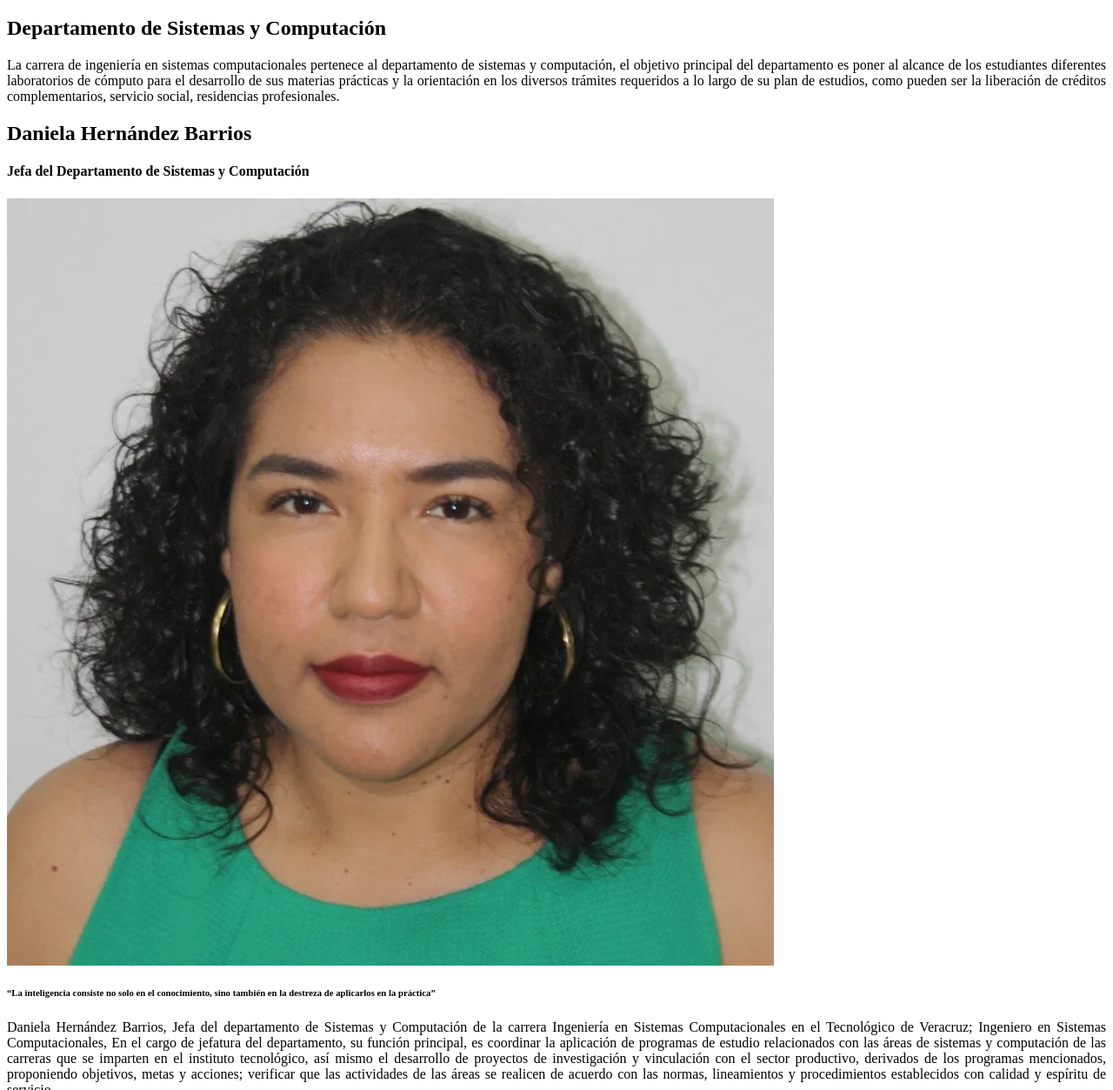
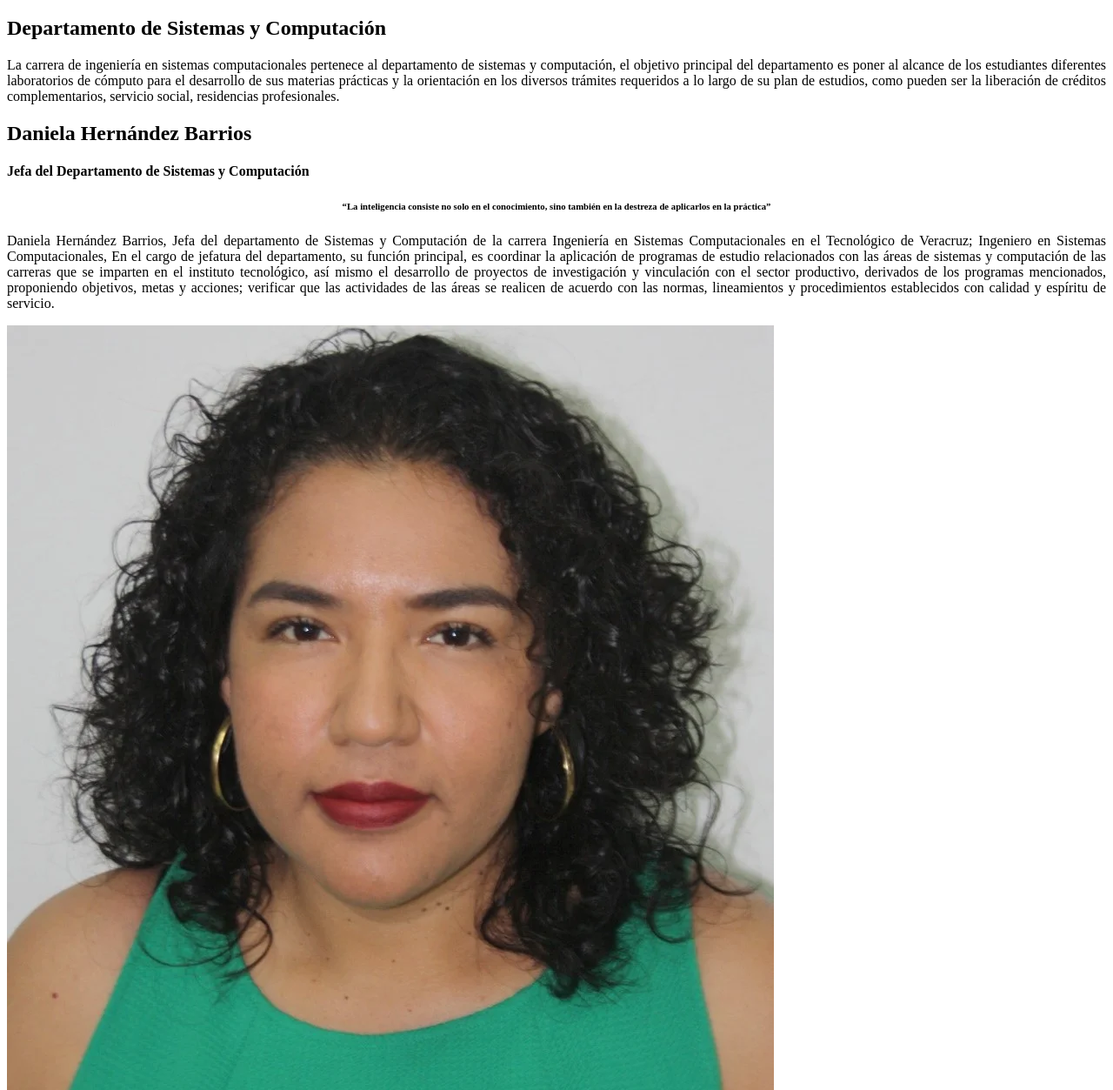
Before and after one commit to dddniela/Sistemas-Computacionales, a PHP site: template src/View/conocenos-vista.php in a window 1280 px wide. Shown: the part 1699-2952 px from the top of the page at 87% size. Run offline with PHP 8.4, Linux system fonts and the light colour scheme; the template is opened without the code that fills it, so the values that code supplies are empty.

Commit message:
Detalles en Conocenos
+ Se modificaron tamaños de las imágenes.

```diff
--- a/src/View/conocenos-vista.php
+++ b/src/View/conocenos-vista.php
@@ -14,28 +14,26 @@
 </div>
 <!-- Fin Portada-->
 
-<!-- Introducción al departamento-->
-<div class="azul-medio g-0 pt-5"></div>
-<section class="p-2">
-  <div class="row px-2 g-0">
-    <div class="col-lg-6 col-12 p-2 shadow-sm">
-      <div class="d-flex justify-content-center align-items-center w-100 h-100">
-        <img src="img/IMG_2102.webp" class="img-fluid rounded" alt="" />
+<!-- Departamento de Sistemas -->
+<div class="bg-primary pt-5"></div>
+<section class="lightSection bg-light p-2 px-4">
+  <div class="row mb-4 px-2 g-0">
+
+  <div class="col-lg-6 col-12 p-4 shadow-sm">
+    <div class="d-flex justify-content-center align-items-center w-100 h-100">
+        <img class="img-fluid basicImage rounded" src="img/IMG_2102.webp" alt="">
       </div>
     </div>
 
-    <div class="seccionSistemas col-lg-6 col-12 p-4">
+    <div class="col-lg-6 col-12 py-4">
       <div class="d-flex justify-content-center align-items-center w-100 h-100">
         <div class="row g-0">
           <div class="col-12">
-            <h2 class="tituloSeccion text-center font-bold m-3">
-              Departamento de Sistemas y Computación
-            </h2>
-            <div class="separadorSeccion"></div>
+            <h2 class="sectionTitle text-center font-bold m-3">Departamento de Sistemas y Computación</h2>
+            <div class="sectionSeparator"></div>
           </div>
-          <div class="col-12">
-            <p style="text-align: justify">
-              La carrera de ingeniería en sistemas computacionales pertenece al
+          <div class="col-12 px-4" style="text-align: center;">
+            <p style="text-align: justify;"> La carrera de ingeniería en sistemas computacionales pertenece al
               departamento de sistemas y computación, el objetivo principal del
               departamento es poner al alcance de los estudiantes diferentes
               laboratorios de cómputo para el desarrollo de sus materias
@@ -48,34 +46,29 @@
         </div>
       </div>
     </div>
+
   </div>
 </section>
-<!-- Fin Introducción al departamento-->
+<!--Fin Departamento de Sistemas -->
 
 <!-- Descripción Jefa/e del departamento -->
-<div class="azul-medio g-0 pt-5"></div>
-<section class="p-2">
-  <div class="row px-2 g-0">
-    <div class="seccionSistemas col-lg-6 col-12 p-4">
+<div class="bg-primary pt-5"></div>
+<section class="lightSection bg-light p-2 px-4">
+  <div class="row mb-4 px-2 g-0">
+
+
+
+    <div class="col-lg-6 col-12 py-4">
       <div class="d-flex justify-content-center align-items-center w-100 h-100">
         <div class="row g-0">
           <div class="col-12">
-            <h2 class="tituloSeccion text-center font-bold m-3">
-              Daniela Hernández Barrios
-            </h2>
-            <div class="separadorSeccion"></div>
+            <h2 class="sectionTitle text-center font-bold m-3">Daniela Hernández Barrios</h2>
+            <div class="sectionSeparator"></div>
             <h4 class="text-center fw-bold fs-3">
               Jefa del Departamento de Sistemas y Computación
             </h4>
           </div>
-
-          <div class="col-lg-6 col-12 p-2 shadow-sm d-lg-none d-flex">
-            <div class="d-flex justify-content-center align-items-center w-100 h-100">
-              <img src="img/Docentes/danielaHernandezBarrios.webp" class="img-fluid rounded" alt="" />
-            </div>
-          </div>
-
-          <div class="col-12 mt-2">
+          <div class="col-12 px-4" style="text-align: center;">
             <h6 class="text-center fw-bold fs-6">
               “La inteligencia consiste no solo en el conocimiento, sino también
               en la destreza de aplicarlos en la práctica”<br />
@@ -95,46 +88,38 @@
       </div>
     </div>
 
-    <div class="col-lg-6 col-12 p-2 shadow-sm d-none d-lg-inline-flex">
-      <div class="d-flex justify-content-center align-items-center w-60 h-60">
-        <img src="img/Docentes/danielaHernandezBarrios.webp" class="img-fluid rounded" alt="" />
-      </div>
-    </div>
-  </div>
-</section>
-<!-- Fin Descripción Jefa/e del departamento -->
-
-
-<!-- Descripción Coordinadora -->
-<div class="azul-medio g-0 pt-5"></div>
-<section class="p-2">
-  <div class="row px-2 g-0">
-    <div class="col-lg-6 col-12 p-2 shadow-sm d-none d-lg-inline-flex">
-      <div class="d-flex justify-content-center align-items-center w-60 h-60">
-        <img src="img/Docentes/bereniceLagunesPadilla.webp" class="img-fluid rounded" alt="" />
+    <div class="col-lg-6 col-12 p-4 shadow-sm">
+    <div class="d-flex justify-content-center align-items-center w-100 h-100">
+        <img class="img-fluid basicImage rounded" src="img/Docentes/danielaHernandezBarrios.webp" alt="">
       </div>
     </div>
 
-    <div class="seccionSistemas col-lg-6 col-12 p-4">
+  </div>
+</section>
+<!--Fin Descripción Jefa/e del departamento -->
+
+<!-- Descripción Jefa/e del departamento -->
+<div class="bg-primary pt-5"></div>
+<section class="lightSection bg-light p-2 px-4">
+  <div class="row mb-4 px-2 g-0">
+
+  <div class="col-lg-6 col-12 p-4 shadow-sm">
+    <div class="d-flex justify-content-center align-items-center w-100 h-100">
+        <img class="img-fluid basicImage rounded" src="img/Docentes/bereniceLagunesPadilla.webp" alt="">
+      </div>
+    </div>
+
+    <div class="col-lg-6 col-12 py-4">
       <div class="d-flex justify-content-center align-items-center w-100 h-100">
         <div class="row g-0">
           <div class="col-12">
-            <h2 class="tituloSeccion text-center font-bold m-3">
-              Berenice Lagunes Padilla
-            </h2>
-            <div class="separadorSeccion"></div>
+            <h2 class="sectionTitle text-center font-bold m-3">Berenice Lagunes Padilla</h2>
+            <div class="sectionSeparator"></div>
             <h4 class="text-center fw-bold fs-3">
-              Coordinadora de Ingeniería en Sistemas Computacionales
+            Coordinadora de Ingeniería en Sistemas Computacionales
             </h4>
           </div>
-
-          <div class="col-lg-6 col-12 p-2 shadow-sm d-lg-none d-flex">
-            <div class="d-flex justify-content-center align-items-center w-100 h-100">
-              <img src="img/Docentes/bereniceLagunesPadilla.webp" class="img-fluid rounded" alt="" />
-            </div>
-          </div>
-
-          <div class="col-12 mt-2">
+          <div class="col-12 px-4" style="text-align: center;">
             <p class="" style="text-align: justify">
               Berenice Lagunes Padilla, coordinadora de la carrera ingeniería en
               Sistemas Computacionales en el Tecnológico de Veracruz; licenciada
@@ -153,9 +138,12 @@
         </div>
       </div>
     </div>
+
+
   </div>
 </section>
-<!-- Fin Descripción Coordinadora -->
+<!--Fin Descripción Jefa/e del departamento -->
+
 
 <!-- Instalaciones -->
 <div class="azul-medio g-0 pt-5"></div>
@@ -293,14 +281,14 @@
             </p>
           </div>
           <div class="col-12">
-            <div class="gris-zinc w-100 h-100">
-              <ul class="py-3">
+            <div class="bg-dark">
+                <ul class="m-3 text-warning font-bold" style="text-align: justify">
                 <li>Agave: Clúster de alto procesamiento.</li>
                 <li>Peyote: Clúster de visualización en 4K.</li>
                 <li>Saguar: Clúster de servicios de virtualización.</li>
                 <li>Nopal: Clúster de alto rendimiento.</li>
-              </ul>
-            </div>
+                </ul>
+                </div>
           </div>
           <div class="col-12">
             <p class="text-light" style="text-align: justify">
--- a/src/View/mapaCurricular-vista.php
+++ b/src/View/mapaCurricular-vista.php
@@ -250,7 +250,7 @@
                                 <li>Concurrencia computacional avanzada</li>
                                 <li>Procesamiento distribuido de alto desempeño</li>
                             </ul>
-                    </div>
+                            </div>
                         </div>
                     </div>
                 </div>
```
